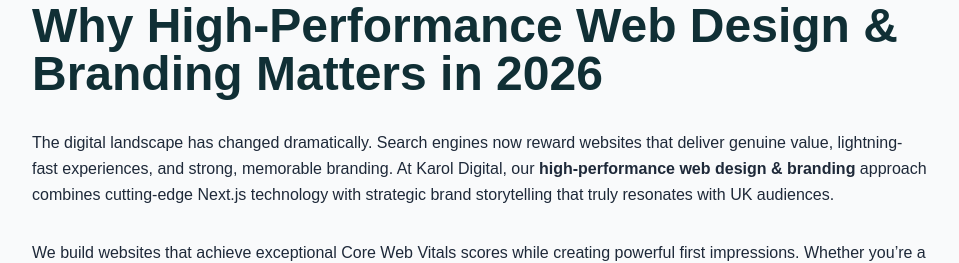
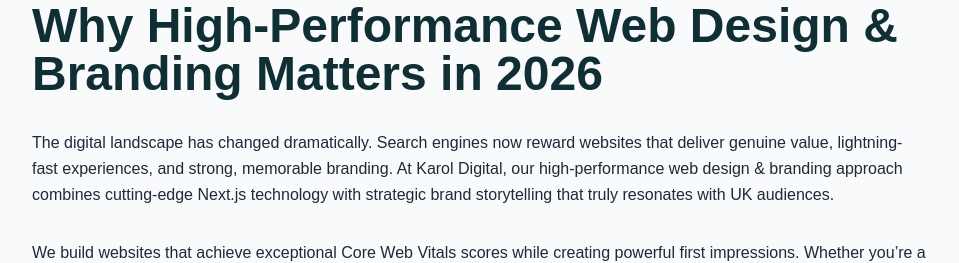
Before and after one commit to Getu4ever/karoldigital-site, a Next.js app: page / in a window 1280 px wide. Shown: the part 1880-2143 px from the top of the page, without its empty margins (160-1119 px from the left). Built offline with nearby package versions, Linux system fonts and the light colour scheme.

Commit message:
fix(seo): reduce keyword repetition of 'high-performance web design & branding'

```diff
--- a/app/page.tsx
+++ b/app/page.tsx
@@ -145,7 +145,7 @@ export default function Home() {
             </h2>
 
             <p>
-              The digital landscape has changed dramatically. Search engines now reward websites that deliver genuine value, lightning-fast experiences, and strong, memorable branding. At Karol Digital, our <strong>high-performance web design &amp; branding</strong> approach combines cutting-edge Next.js technology with strategic brand storytelling that truly resonates with UK audiences.
+              The digital landscape has changed dramatically. Search engines now reward websites that deliver genuine value, lightning-fast experiences, and strong, memorable branding. At Karol Digital, our high-performance web design &amp; branding approach combines cutting-edge Next.js technology with strategic brand storytelling that truly resonates with UK audiences.
             </p>
 
             <p>
```
